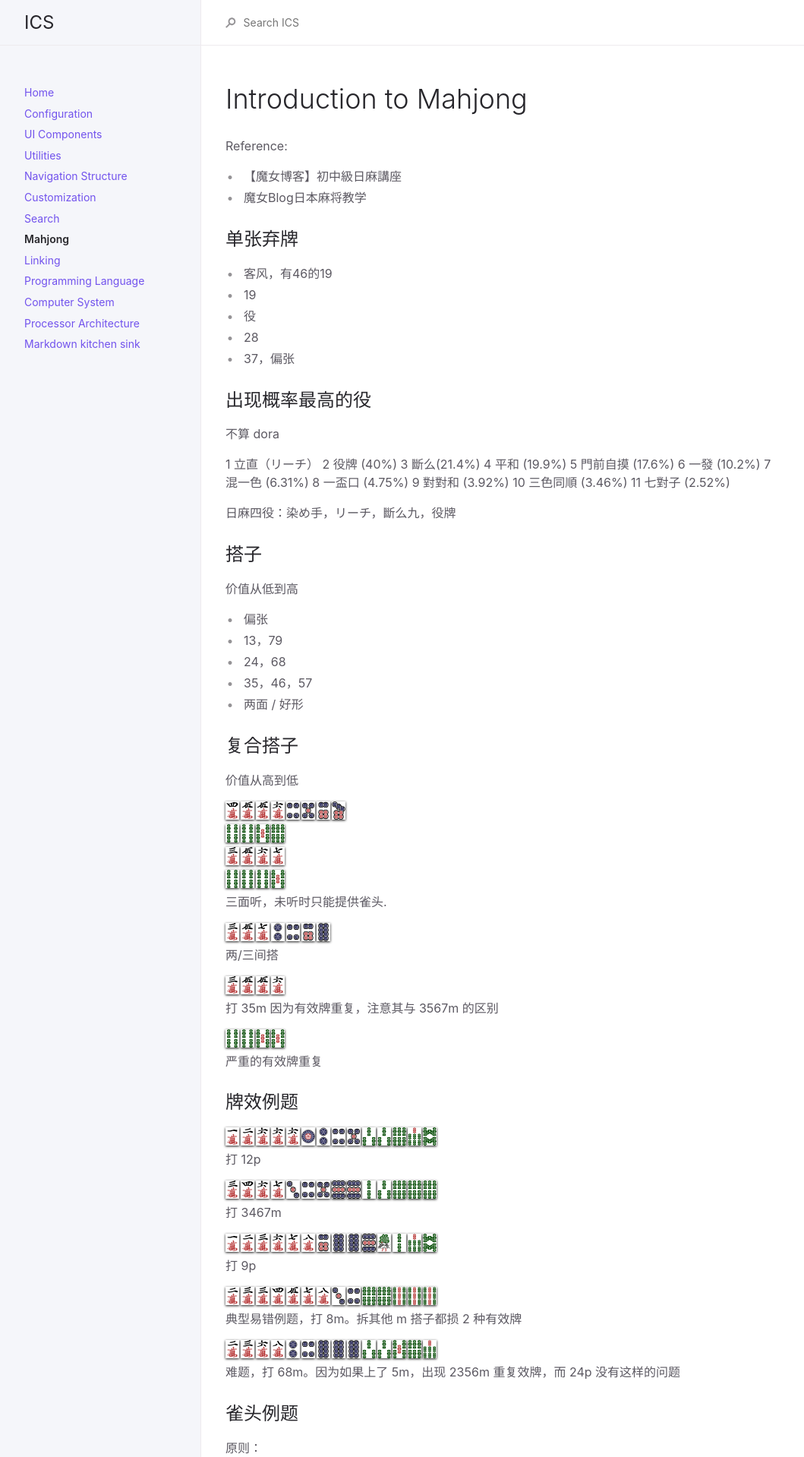
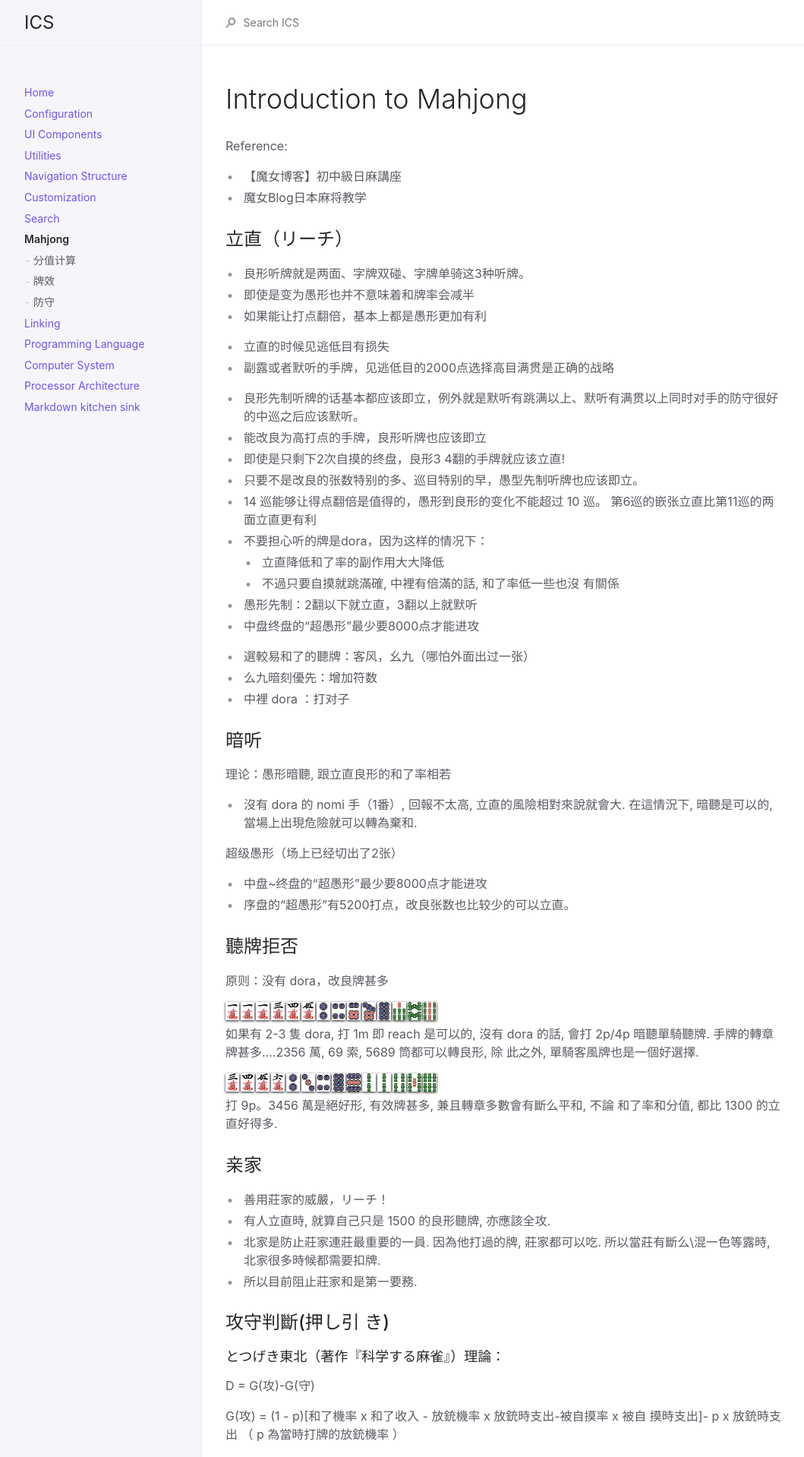
Before and after one commit to wongsingfo/comp-sys, a Jekyll site: the page built from docs/mahjong/mahjong.md, in a window 1280 px wide. Shown: the top 1918 px of the page at 76% size, without its empty margins (107-1166 px from the left). Built offline with Jekyll 4.4.1, drawn with Linux system fonts in a browser that asks for light colours; some of the changed text lies outside the part shown.

Commit message:
[update] mahjong

```diff
--- /dev/null
+++ b/docs/mahjong/defence.md
@@ -0,0 +1,82 @@
+---
+layout: default
+title: 防守
+parent: Mahjong
+nav_order: 20
+---
+
+# 防守
+{: .no_toc }
+
+## Table of contents
+{: .no_toc .text-delta }
+
+1. TOC
+{:toc}
+
+## 「一点読み」は不可能!
+
+大局策略：
+
+- 完全棄和(ベタオリ)：日麻的精要！一般來說, 如果要考慮跟立直或聽牌者對攻, 自己手牌最起碼都要好形一向聽或以上.
+- 兜牌(打ち回し)：摸來的牌仍然不入章, 就可以考慮轉為完全棄和
+- 完全進攻(全ツッパ). 判斷是否進攻的最大因素, 是自己的向聽數, 牌的分值反而是次要. 因為, 只要你可以和了, 亦代表對手和了的機會同時消失.
+- 故意放銃
+
+防守策略：
+
+- 现物，同巡上家打過的牌：不可能放铳.
+- 单骑字牌, no chance：单骑
+  - one chance：安全度是在筋牌和無筋牌之間，隨著牌局進行, one chance 的安全度便越來越低, 因為最後一隻成为“壁”的牌被摸到的機會會越來越大
+- 筋牌19，客风：单骑，对对
+
+- 筋牌28，兩筋牌456：单骑，对对，愚形
+- 筋牌37：单骑，对对，愚形，断幺
+- 役牌：单骑，对对，役牌
+
+未听牌不会打的牌：
+
+- 半筋牌456
+- 拆暗刻/對子
+- 无筋19
+- 无筋2837
+- 无筋456
+
+- 一般來說,打 2 3 隻筋牌的危險度, 跟博一隻無筋 456 相近.
+- dora 牌的安全度, 么九牌的話要比上表中的級數下調 3 級, 非么九牌 也得下調 2 級. 而 dora 相鄰的數牌亦需下調 1 級.
+- 如果攻擊者在初段打出過 28,37 的數牌, 那麼在這些牌的外側, 則會變得較平 時安全.
+- 故意給牌諉下家吃, 是企圖製造兩家互攻的場面, 令上下家互相放銃的機會增加, 換句話說就是減低自己被自 摸失分的機會
+- 正在棄和途中, 当上家打八筒是新的現物, 這時就應該先打八筒, 對其他家都十分安全的西, 應該先留起.
+- 副露的時候, 如果没有比较安全的牌，并且好形一向听，可以完全进攻
+
+早段自我棄和：早巡后牌很差，则
+
+- 在未有人聽牌時, 先打出危險牌
+- 在有人聽牌後, 就順序打出安全牌
+
+
+## 副露的防守
+
+一般來說, 以下都是得知對手已經聽牌的基準
+
+- 任何時間的 3 副露
+- 2 副露後, 手中轉過幾次章
+- 終盤的1副露
+- 做萬子清一色時打出萬子
+- 食斷時打出中章 dora
+- 碰出白板發財後, 打出生章紅中
+- 有另外一家进攻时，依然
+  - 繼續有新的副露
+  - 多次打危險牌
+
+役种判断
+
+- 染手
+- 對對和：莫名其妙的中張牌。場上面未出過的生章, no chance 牌及役牌都是超危險牌
+- 食斷：所有么九牌都是安全牌。不過由於胡牌的範圍較窄, 過份依賴筋牌或 one chance 牌, 特別是 dora 附近的牌, 是十分危險的事
+- 役牌：较难判断番数
+
+「後付形」的副露：
+
+- 役牌：立即打出 / 到局尾一直扣起
+- 三色, 一气, 混一色，带么九
--- /dev/null
+++ b/docs/mahjong/efficiency.md
@@ -0,0 +1,144 @@
+---
+layout: default
+title: 牌效
+parent: Mahjong
+nav_order: 10
+mahjong: true
+---
+
+# 牌效
+{: .no_toc }
+
+## Table of contents
+{: .no_toc .text-delta }
+
+1. TOC
+{:toc}
+
+## 单张弃牌
+
+- 客风，有46的19
+- 19
+- 役
+- 28
+- 37，偏张
+
+## 出现概率最高的役
+
+不算 dora
+
+1 立直（リーチ）
+2 役牌 (40%)
+3 斷么(21.4%)
+4 平和 (19.9%)
+5 門前自摸 (17.6%)
+6 一發 (10.2%)
+7 混一色 (6.31%)
+8 一盃口 (4.75%)
+9 對對和 (3.92%)
+10 三色同順 (3.46%)
+11 七對子 (2.52%)
+
+日麻四役：染め手，リーチ，斷么九，役牌
+
+## 搭子
+
+价值从低到高
+
+- 偏张
+- 13，79
+- 24，68
+- 35，46，57
+- 两面 / 好形
+
+## 复合搭子
+
+价值从高到低
+
+<div class="mahjong">4556m 4567p</div>
+
+<div class="mahjong">4456s</div>
+<div class="mahjong">3567m</div>
+
+<div class="mahjong">4445s</div>
+三面听，未听时只能提供雀头.
+
+<div class="mahjong">357m 2468p</div>
+两/三间搭
+
+<div class="mahjong">3556m</div>
+打 35m 因为有效牌重复，注意其与 3567m 的区别
+
+<div class="mahjong">4455s</div>
+严重的有效牌重复
+
+## 牌效例题
+
+<div class="mahjong">
+12666m 1245p 33678s
+</div>
+
+打 12p
+
+<div class="mahjong">
+3467m 34599p 23666s
+</div>
+
+打 3467m
+
+<div class="mahjong">
+123678m 6889p 1278s
+</div>
+
+打 9p
+
+<div class="mahjong">
+2334578m 34p 66999s
+</div>
+
+典型易错例题，打 8m。拆其他 m 搭子都损 2 种有效牌
+
+<div class="mahjong">
+2368m 24888p 33567s
+</div>
+
+难题，打 68m。因为如果上了 5m，出现 2356m 重复效牌，而 24p 没有这样的问题
+
+## 雀头例题
+
+原则：
+
+- 早巡可以不留雀头
+- 手牌不宜多于两个对子
+- 有四对时可以考虑七对子
+
+<div class="mahjong">
+2379m 12446p 34567s
+</div>
+
+打 1p，在 p 中留两个愚形。不宜过早确定雀头 4p 打 6p 而导致牌效下降。虽然打了 1p 然后上 3p 有一点吃亏，但是仅仅只是损失了雀头，而且摸雀头必然比摸到面子更简单，后面还有机会补救。
+
+<div class="mahjong">
+4499m 12789p 33s 33z 9p
+</div>
+
+按照面子手，打 9p，但是依靠其他对子上成面子效率非常低。可以打12p，矢志七对，同时留一下 789p
+
+
+<div class="mahjong">
+4m 23488p 33067799s
+</div>
+
+打 9s，留 4m 可以：
+
+- 好形听牌
+- 鸣牌断幺
+
+<div class="mahjong">
+4m 23478p 33067799s
+</div>
+
+不能留 4m，风险太大。目前：
+
+- 已经有好形听牌的可能性
+- 断幺未定型
--- a/docs/mahjong/mahjong.md
+++ b/docs/mahjong/mahjong.md
@@ -14,164 +14,85 @@ Reference:
 - 【魔女博客】初中級日麻講座
 - 魔女Blog日本麻将教学
 
-## 单张弃牌
+## 立直（リーチ）
 
-- 客风，有46的19
-- 19
-- 役
-- 28
-- 37，偏张
+- 良形听牌就是两面、字牌双碰、字牌单骑这3种听牌。
+- 即使是变为愚形也并不意味着和牌率会减半
+- 如果能让打点翻倍，基本上都是愚形更加有利
 
-## 出现概率最高的役
+- 立直的时候见逃低目有损失
+- 副露或者默听的手牌，见逃低目的2000点选择高目满贯是正确的战略
 
-不算 dora
+- 良形先制听牌的话基本都应该即立，例外就是默听有跳满以上、默听有满贯以上同时对手的防守很好的中巡之后应该默听。
+- 能改良为高打点的手牌，良形听牌也应该即立
+- 即使是只剩下2次自摸的终盘，良形3 4翻的手牌就应该立直!
+- 只要不是改良的张数特别的多、巡目特别的早，愚型先制听牌也应该即立。
+- 14 巡能够让得点翻倍是值得的，愚形到良形的变化不能超过 10 巡。 第6巡的嵌张立直比第11巡的两面立直更有利
+- 不要担心听的牌是dora，因为这样的情况下：
+  - 立直降低和了率的副作用大大降低
+  - 不過只要自摸就跳滿確, 中裡有倍滿的話, 和了率低一些也沒 有關係
 
-1 立直（リーチ）
-2 役牌 (40%)
-3 斷么(21.4%)
-4 平和 (19.9%)
-5 門前自摸 (17.6%)
-6 一發 (10.2%)
-7 混一色 (6.31%)
-8 一盃口 (4.75%)
-9 對對和 (3.92%)
-10 三色同順 (3.46%)
-11 七對子 (2.52%)
+- 愚形先制：2翻以下就立直，3翻以上就默听
+- 中盘终盘的“超愚形”最少要8000点才能进攻
 
-日麻四役：染め手，リーチ，斷么九，役牌
+- 選較易和了的聽牌：客风，幺九（哪怕外面出过一张）
+- 么九暗刻優先：增加符数
+- 中裡 dora ：打对子
 
-## 搭子
+## 暗听
 
-价值从低到高
+理论：愚形暗聽, 跟立直良形的和了率相若
 
-- 偏张
-- 13，79
-- 24，68
-- 35，46，57
-- 两面 / 好形
+- 沒有 dora 的 nomi 手（1番）, 回報不太高, 立直的風險相對來說就會大. 在這情況下, 暗聽是可以的, 當場上出現危險就可以轉為棄和.
 
-## 复合搭子
+超级愚形（场上已经切出了2张）
 
-价值从高到低
+- 中盘~终盘的“超愚形”最少要8000点才能进攻
+- 序盘的“超愚形”有5200打点，改良张数也比较少的可以立直。
 
-<div class="mahjong">4556m 4567p</div>
+## 聽牌拒否
 
-<div class="mahjong">4456s</div>
-<div class="mahjong">3567m</div>
+原则：没有 dora，改良牌甚多
 
-<div class="mahjong">4445s</div>
-三面听，未听时只能提供雀头.
+<div class="mahjong">111345m 24678p 789s</div>
 
-<div class="mahjong">357m 2468p</div>
-两/三间搭
+如果有 2-3 隻 dora, 打 1m 即 reach 是可以的, 沒有 dora 的話, 會打 2p/4p 暗聽單騎聽牌. 手牌的轉章牌甚多....2356 萬, 69 索, 5689 筒都可以轉良形, 除 此之外, 單騎客風牌也是一個好選擇.
 
-<div class="mahjong">3556m</div>
-打 35m 因为有效牌重复，注意其与 3567m 的区别
+<div class="mahjong">3456m 23489p 22456s</div>
 
-<div class="mahjong">4455s</div>
-严重的有效牌重复
+打 9p。3456 萬是絕好形, 有效牌甚多, 兼且轉章多數會有斷么平和, 不論 和了率和分值, 都比 1300 的立直好得多.
 
-## 牌效例题
+## 亲家
 
-<div class="mahjong">
-12666m 1245p 33678s
-</div>
+- 善用莊家的威嚴，リーチ！
+- 有人立直時, 就算自己只是 1500 的良形聽牌, 亦應該全攻.
+- 北家是防止莊家連莊最重要的一員. 因為他打過的牌, 莊家都可以吃. 所以當莊有斷么\混一色等露時, 北家很多時候都需要扣牌.
+- 所以目前阻止莊家和是第一要務.
 
-打 12p
+## 攻守判斷(押し引 き)
 
-<div class="mahjong">
-3467m 34599p 23666s
-</div>
+### とつげき東北（著作『科学する麻雀』）理論：
 
-打 3467m
+D = G(攻)-G(守)
 
-<div class="mahjong">
-123678m 6889p 1278s
-</div>
+G(攻) = (1 - p)[和了機率 x 和了收入 - 放銃機率 x 放銃時支出-被自摸率 x 被自 摸時支出]- p x 放銃時支出    （ p 為當時打牌的放銃機率 ）
 
-打 9p
+G(守) = 被自摸率 x 被自摸時支出
 
-<div class="mahjong">
-2334578m 34p 66999s
-</div>
+『科学する麻雀』给出了基于東風莊超上級牌谱的每一巡和率，粗略感觉如下：
 
-典型易错例题，打 8m。拆其他 m 搭子都损 2 种有效牌
+- 听牌时：
+  - 自己為散家時
+    - 6 巡目左右, 自己得分期待值超過對手的 2/3
+    - 12 巡目左右, 自己得分期待值跟對手的相若
+  - 自己為莊家時
+    - 6 巡目以前全攻
+    - 7-15 巡目, 自己連立直有兩番或以上
+    - 15 巡以後, 自己連立直有三番或以上
+- 絕好形的一向聽, 7 巡目時, 自己手牌沒有滿貫的話, 進攻仍然是損著.
 
-<div class="mahjong">
-2368m 24888p 33567s
-</div>
+（注：リーチ 牌按照 7000 点计算）
 
-难题，打 68m。因为如果上了 5m，出现 2356m 重复效牌，而 24p 没有这样的问题
+### 小倉孝（著作《最強デジタル麻雀》）理論
 
-## 雀头例题
-
-原则：
-
-- 早巡可以不留雀头
-- 手牌不宜多于两个对子
-- 有四对时可以考虑七对子
-
-<div class="mahjong">
-2379m 12446p 34567s
-</div>
-
-打 1p，在 p 中留两个愚形。不宜过早确定雀头 4p 打 6p 而导致牌效下降。虽然打了 1p 然后上 3p 有一点吃亏，但是仅仅只是损失了雀头，而且摸雀头必然比摸到面子更简单，后面还有机会补救。
-
-<div class="mahjong">
-4499m 12789p 33s 33z 9p
-</div>
-
-按照面子手，打 9p，但是依靠其他对子上成面子效率非常低。可以打12p，矢志七对，同时留一下 789p
-
-
-<div class="mahjong">
-4m 23488p 33067799s
-</div>
-
-打 9s，留 4m 可以：
-
-- 好形听牌
-- 鸣牌断幺
-
-<div class="mahjong">
-4m 23478p 33067799s
-</div>
-
-不能留 4m，风险太大。目前：
-
-- 已经有好形听牌的可能性
-- 断幺未定型
-
-## 「一点読み」は不可能!
-
-大局策略：
-
-- 完全棄和(ベタオリ)：日麻的精要！一般來說, 如果要考慮跟立直或聽牌者對攻, 自己手牌最起碼都要好形一向聽或以上.
-- 兜牌(打ち回し)：摸來的牌仍然不入章, 就可以考慮轉為完全棄和
-- 完全進攻(全ツッパ). 判斷是否進攻的最大因素, 是自己的向聽數, 牌的分值反而是次要. 因為, 只要你可以和了, 亦代表對手和了的機會同時消失.
-- 故意放銃
-
-防守策略：
-
-- 现物，同巡上家打過的牌：不可能放铳.
-- 单骑字牌, no chance：单骑
-  - one chance：安全度是在筋牌和無筋牌之間，隨著牌局進行, one chance 的安全度便越來越低, 因為最後一隻成为“壁”的牌被摸到的機會會越來越大
-- 筋牌19，客风：单骑，对对
-
-- 筋牌28，兩筋牌456：单骑，对对，愚形
-- 筋牌37：单骑，对对，愚形，断幺
-- 役牌：单骑，对对，役牌
-
-未听牌不会打的牌：
-
-- 半筋牌456
-- 无筋19
-- 无筋2837
-- 无筋456
-
-其他因素：
-
-- dora 牌的安全度, 么九牌的話要比上表中的級數下調 3 級, 非么九牌 也得下調 2 級. 而 dora 相鄰的數牌亦需下調 1 級.
-- 如果攻擊者在初段打出過 28,37 的數牌, 那麼在這些牌的外側, 則會變得較平 時安全.
-- 故意給牌諉下家吃, 是企圖製造兩家互攻的場面, 令上下家互相放銃的機會增加, 換句話說就是減低自己被自 摸失分的機會
-- 正在棄和途中, 当上家打八筒是新的現物, 這時就應該先打八筒, 對其他家都十分安全的西, 應該先留起.
+內容較為"平易近人 ", 而且使用容易, 是很實用的系統，得來的副作用就是它不可以用來應付一些很複雜的狀況
--- /dev/null
+++ b/docs/mahjong/score.md
@@ -0,0 +1,47 @@
+---
+layout: default
+title: 分值计算
+parent: Mahjong
+nav_order: 5
+mahjong: true
+---
+
+# 分值计算
+{: .no_toc }
+
+References: https://www.bilibili.com/read/cv4133506
+
+## Table of contents
+{: .no_toc .text-delta }
+
+1. TOC
+{:toc}
+
+## 符数
+
+七对子：固定25符，忽略下面
+
+- 基础符数：20
+- 役牌雀头：2（如果是连风雀头，翻倍）
+- 明刻：2，暗刻：4，明杠：8，暗杠：16 （如果牌是幺九，翻倍）
+- 一面听：2
+- 门清：10
+- 自摸：2
+
+符数向上十位取整
+
+## 点数
+
+- 13番，32000，累计役满
+- 11番，24000，三倍满
+- 8番，16000，倍满
+- 6番，12000，跳满
+- let rv = 符数 x 2 ^ (2 + 番数)
+- if rv > 2000，8000 满贯
+- rv * 4
+
+点数向上百位取整
+
+亲家和牌 1.5 倍点数
+
+第 n 场连庄，需要多支付 300n
```
